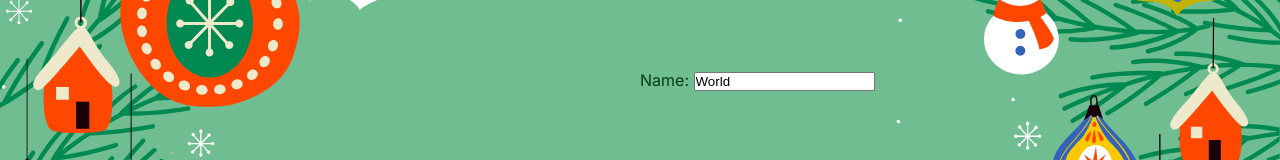
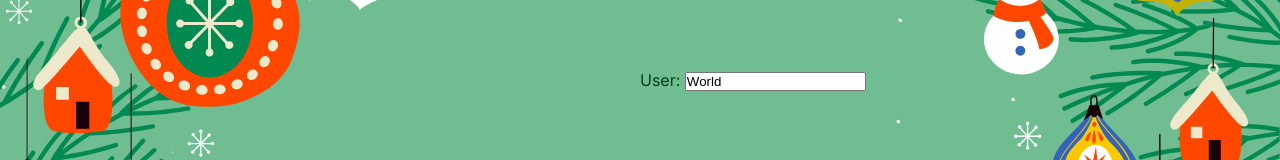
Before and after one commit to geraldiner/advent-of-js-and-css-2023, a React (Create React App) app in the folder client/: page /signup in a window 1280 px wide. Shown: the part 330-490 px from the top of the page. Built offline with nearby package versions, Linux system fonts and the light colour scheme; the HTML template or start-up script is replaced by a standard one; a web font is replaced by a local one.

Commit message:
made iconjsx file

```diff
--- a/client/src/routes/SignupPage.jsx
+++ b/client/src/routes/SignupPage.jsx
@@ -15,7 +15,7 @@ function HomePage() {
           <div className="signup-form">
             <form>
               <label htmlFor="firstName">
-                <span>Name: </span>
+                <span>User: </span>
                 <input
                   name="firstName"
                   type="text"
```
Also changed, not shown: client/src/components/Icon.jsx (added, +7 -0 lines).
